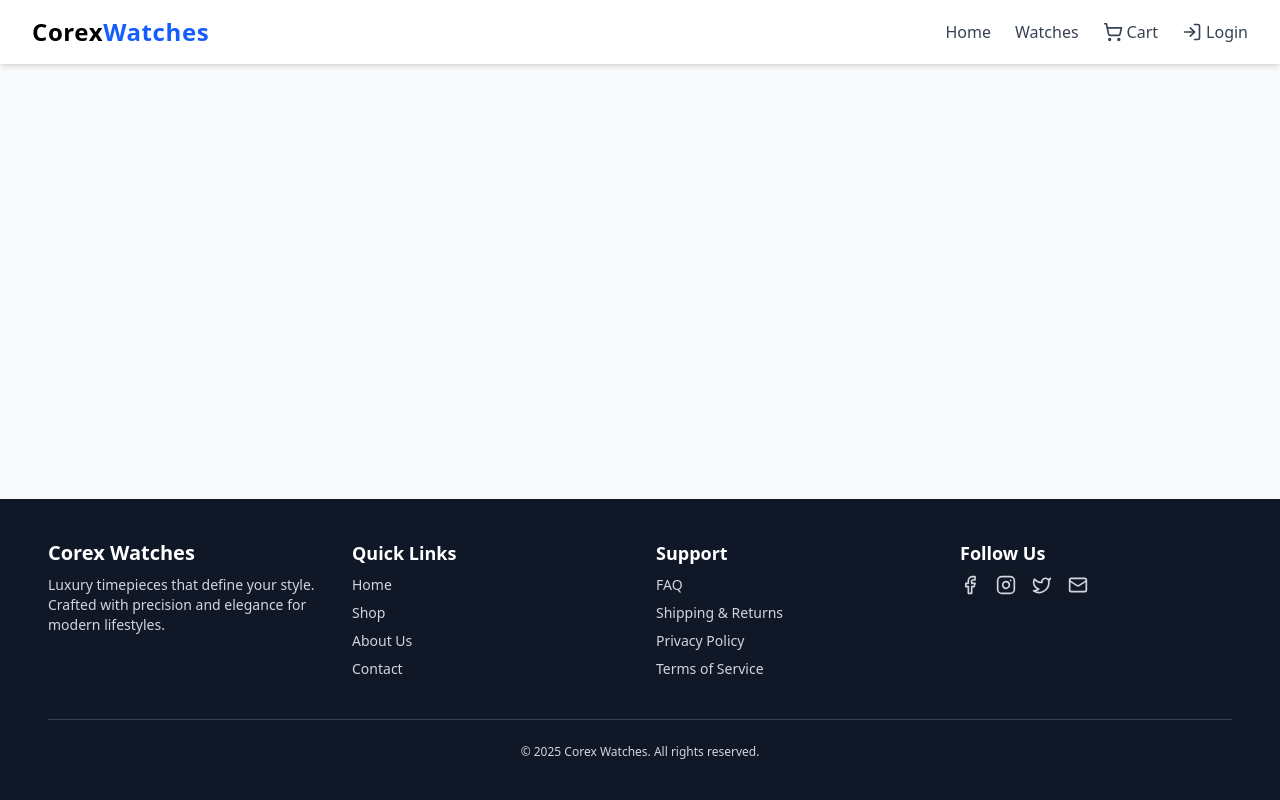
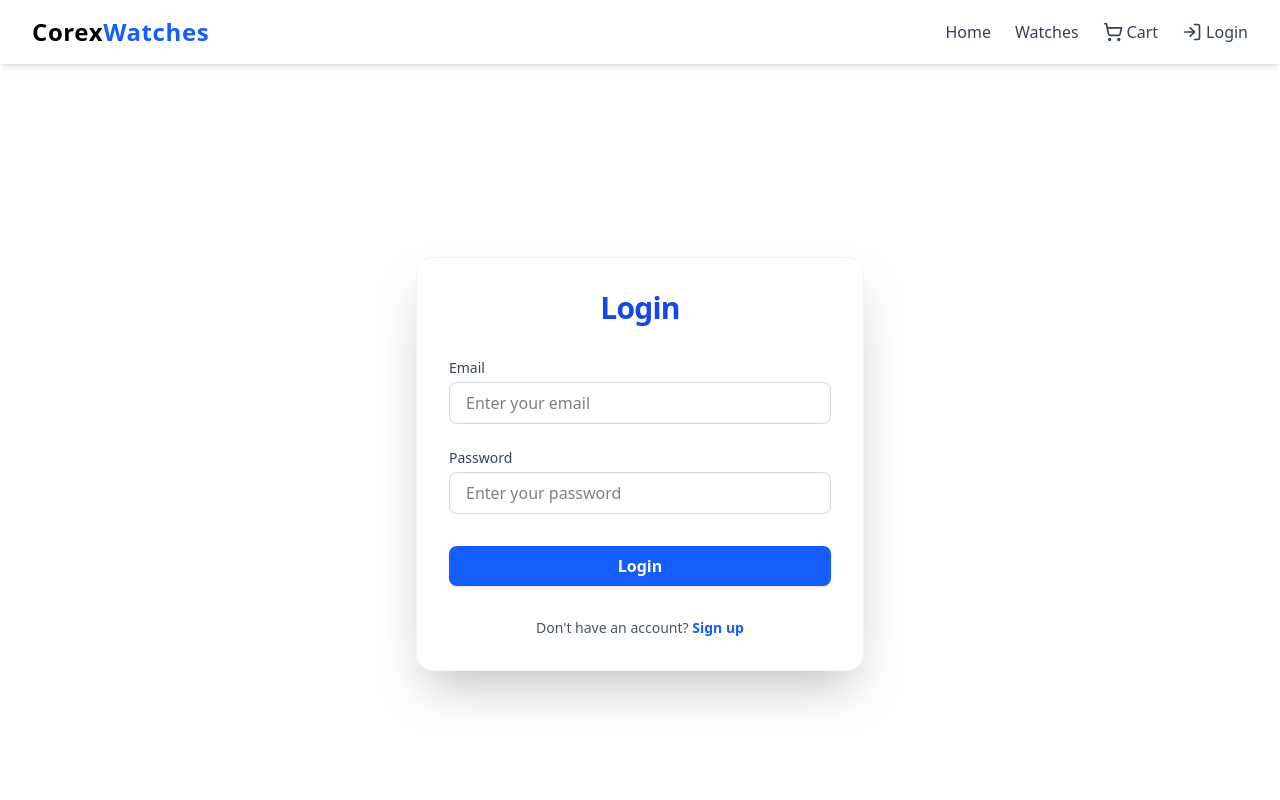
Before and after one commit to Rusira54321/CoreX-Frontend, a React (Vite) app: page /login in a window 1280 px wide. Shown: the top 800 px of the page. Built offline with nearby package versions, Linux system fonts and the light colour scheme.

Commit message:
i intergrate front end with backend

```diff
--- a/package.json
+++ b/package.json
@@ -11,10 +11,12 @@
   },
   "dependencies": {
     "@tailwindcss/vite": "^4.1.11",
+    "axios": "^1.11.0",
     "lucide-react": "^0.525.0",
     "react": "^19.1.0",
     "react-dom": "^19.1.0",
-    "react-router-dom": "^7.7.0"
+    "react-router-dom": "^7.7.0",
+    "react-toastify": "^11.0.5"
   },
   "devDependencies": {
     "@eslint/js": "^9.30.1",
--- a/src/App.jsx
+++ b/src/App.jsx
@@ -7,9 +7,12 @@ import Watches from './Watches'
 import Watch from './Watch'
 import Cart from './Cart'
 import Login from "./Login"
+import SignUp from './SignUp'
+import {ToastContainer} from "react-toastify"
 const App = () => {
   return (
     <div>
+    <ToastContainer/>
     <Routes>
       <Route path='/' element={<Layout/>}>
             <Route index element={<Home/>}/>
@@ -17,6 +20,7 @@ const App = () => {
             <Route path='/watch/:id' element={<Watch/>}/>
             <Route path='/cart' element={<Cart/>}/>
             <Route path='/login' element={<Login/>}/>
+            <Route path='/Signup' element={<SignUp/>}/>
       </Route>
     </Routes>
     </div>
--- a/src/Cart.jsx
+++ b/src/Cart.jsx
@@ -1,5 +1,6 @@
 import React, { useEffect, useState } from 'react'
 import { useCart } from './CartContext'
+import {toast,Bounce} from "react-toastify"
 
 const Cart = () => {
   const { CartItems, removeFromCart, updateQuantity } = useCart()
@@ -19,11 +20,27 @@ const Cart = () => {
   const removeitem = (id) => {
     removeFromCart(id)
   }
+  const checkout = () =>{
+    const token = localStorage.getItem("token")
+    if(token == null)
+    {
+      toast.error("You are not registered user first login or sigunup", {
+                      position: "top-right",
+                      autoClose: 5000,
+                      hideProgressBar: false,
+                      closeOnClick: false,
+                      pauseOnHover: true,
+                      draggable: true,
+                      progress: undefined,
+                      theme: "dark",
+                      transition: Bounce,
+                    })
+      return
+    }
+    else{
 
-  useEffect(() => {
-    console.log(CartItems)
-  }, [CartItems])
-
+    }
+  }
   return (
     <div className="px-4 sm:px-6 lg:px-10 py-8 bg-gray-50 min-h-screen">
       <h1 className="text-center text-3xl font-bold mb-4">🛒 SHOPPING CART</h1>
@@ -93,7 +110,8 @@ const Cart = () => {
               <p className="font-semibold text-gray-900">Rs. {total}</p>
             </div>
             <button
-              className="w-full mt-5 bg-blue-600 text-white py-2 rounded hover:bg-blue-700 transition"
+              onClick={()=>checkout()}
+              className="w-full cursor-pointer mt-5 bg-blue-600 text-white py-2 rounded hover:bg-blue-700 transition"
               disabled={CartItems.length === 0}
             >
               Proceed to Checkout
--- a/src/Login.jsx
+++ b/src/Login.jsx
@@ -1,11 +1,69 @@
-import React from 'react'
+import React, { useState } from 'react';
+import { Link } from 'react-router-dom';
+import axios from "axios"
+import {toast,Bounce} from "react-toastify"
 
 const Login = () => {
+  const [email,setemail] = useState("")
+  const [password,setpassword] = useState("")
+  const URL = "http://localhost:8000/user/login"
+  const handleSubmit = async(e) =>{
+        e.preventDefault()
+        await axios.post(URL,{
+            email:email,
+            password:password
+        }).then((res)=>{
+              const token = res.data.token
+              const role = res.data.role
+              localStorage.setItem("token",token)
+              localStorage.setItem("role",role)
+              toast.success(res.data.message, {
+                            position: "top-right",
+                            autoClose: 5000,
+                            hideProgressBar: false,
+                            closeOnClick: false,
+                            pauseOnHover: true,
+                            draggable: true,
+                            progress: undefined,
+                            theme: "dark",
+                            transition: Bounce,
+                            });
+             setemail("")
+             setpassword("")
+        }).catch((error)=>{
+            toast.error(error.response.data.message, {
+                                position: "top-right",
+                                autoClose: 5000,
+                                hideProgressBar: false,
+                                closeOnClick: false,
+                                pauseOnHover: true,
+                                draggable: true,
+                                progress: undefined,
+                                theme: "dark",
+                                transition: Bounce,
+                            })
+        })
+  }
   return (
-    <div>
+    <div className="flex min-h-screen justify-center items-center bg-white px-2">
+      <form onSubmit={handleSubmit} className="w-full max-w-sm sm:max-w-md bg-white rounded-2xl shadow-2xl p-8 flex flex-col gap-6 border border-gray-100">
+        <h1 className="text-3xl font-extrabold text-center text-blue-700 mb-2 tracking-tight">Login</h1>
+        <div className="flex flex-col gap-1">
+          <label htmlFor="email" className="text-sm font-medium text-gray-700">Email</label>
+          <input required id="email" value={email} type="email" onChange={(e)=>setemail(e.target.value)} className="border border-gray-300 rounded-lg px-4 py-2 focus:outline-none focus:ring-2 focus:ring-blue-400 transition" placeholder="Enter your email" />
+        </div>
+        <div className="flex flex-col gap-1">
+          <label htmlFor="password" className="text-sm font-medium text-gray-700">Password</label>
+          <input required id="password" type="password" value={password} onChange={(e)=>setpassword(e.target.value)} className="border border-gray-300 rounded-lg px-4 py-2 focus:outline-none focus:ring-2 focus:ring-blue-400 transition" placeholder="Enter your password" />
+        </div>
+        <button type="submit" className="mt-2 w-full bg-blue-600 text-white py-2 rounded-lg font-semibold shadow hover:bg-blue-700 transition">Login</button>
+        <div className="text-center mt-2 text-sm text-gray-600">
+          Don't have an account?{' '}
+          <Link to="/Signup" className="text-blue-600 font-semibold hover:underline">Sign up</Link>
+        </div>
+      </form>
+    </div>
+  );
+};
 
-    </div>
-  )
-}
-
-export default Login
+export default Login;
--- /dev/null
+++ b/src/SignUp.jsx
@@ -0,0 +1,77 @@
+import React, { useState } from 'react'
+import { Link} from 'react-router-dom';
+import axios from "axios"
+import {toast,Bounce} from "react-toastify"
+const SignUp = () => {
+    const [name,setname] = useState("")
+    const [email,setemail] = useState("")
+    const [password,setpassword] = useState("")
+    const URL = "http://localhost:8000/user/register"
+    const handleSubmit = async(e) =>{
+            e.preventDefault()
+            await axios.post(URL,
+                {
+                    name:name,
+                    email:email,
+                    password:password
+                }
+            ).then((res)=>{
+                    const token = res.data.token
+                    const role = res.data.role
+                    localStorage.setItem("token",token)
+                    localStorage.setItem("role",role)
+                    toast.success(res.data.message, {
+                                position: "top-right",
+                                autoClose: 5000,
+                                hideProgressBar: false,
+                                closeOnClick: false,
+                                pauseOnHover: true,
+                                draggable: true,
+                                progress: undefined,
+                                theme: "dark",
+                                transition: Bounce,
+                            });
+                    setname("")
+                    setemail("")
+                    setpassword("")
+            }).catch((error)=>{
+                    toast.error(error.response.data.message, {
+                                position: "top-right",
+                                autoClose: 5000,
+                                hideProgressBar: false,
+                                closeOnClick: false,
+                                pauseOnHover: true,
+                                draggable: true,
+                                progress: undefined,
+                                theme: "dark",
+                                transition: Bounce,
+                            })
+            })
+    }
+  return (
+    <div className="flex min-h-screen justify-center items-center bg-white px-2">
+      <form onSubmit={handleSubmit} className="w-full max-w-sm sm:max-w-md bg-white rounded-2xl shadow-2xl p-8 flex flex-col gap-6 border border-gray-100">
+        <h1 className="text-3xl font-extrabold text-center text-blue-700 mb-2 tracking-tight">Sign Up</h1>
+        <div className="flex flex-col gap-1">
+          <label className="text-sm font-medium text-gray-700">Name</label>
+          <input required  type="text" value={name} onChange={(e)=>setname(e.target.value)} className="border border-gray-300 rounded-lg px-4 py-2 focus:outline-none focus:ring-2 focus:ring-blue-400 transition" placeholder="Enter your name" />
+        </div>
+        <div className="flex flex-col gap-1">
+          <label htmlFor="email" className="text-sm font-medium text-gray-700">Email</label>
+          <input required id="email" type="email" value={email} onChange={(e)=>setemail(e.target.value)} className="border border-gray-300 rounded-lg px-4 py-2 focus:outline-none focus:ring-2 focus:ring-blue-400 transition" placeholder="Enter your email" />
+        </div>
+        <div className="flex flex-col gap-1">
+          <label htmlFor="password" className="text-sm font-medium text-gray-700">Password</label>
+          <input required id="password" type="password" value={password} onChange={(e)=>setpassword(e.target.value)} className="border border-gray-300 rounded-lg px-4 py-2 focus:outline-none focus:ring-2 focus:ring-blue-400 transition" placeholder="Enter your password" />
+        </div>
+        <button type="submit" className="mt-2 w-full bg-blue-600 text-white py-2 rounded-lg font-semibold shadow hover:bg-blue-700 transition">Sign Up</button>
+        <div className="text-center mt-2 text-sm text-gray-600">
+          Already have an account?{' '}
+          <Link to="/login" className="text-blue-600 font-semibold hover:underline">Login</Link>
+        </div>
+      </form>
+    </div>
+  )
+}
+
+export default SignUp
```
Also changed, not shown: 1 other file (tests, documents, lock files or other folders).
